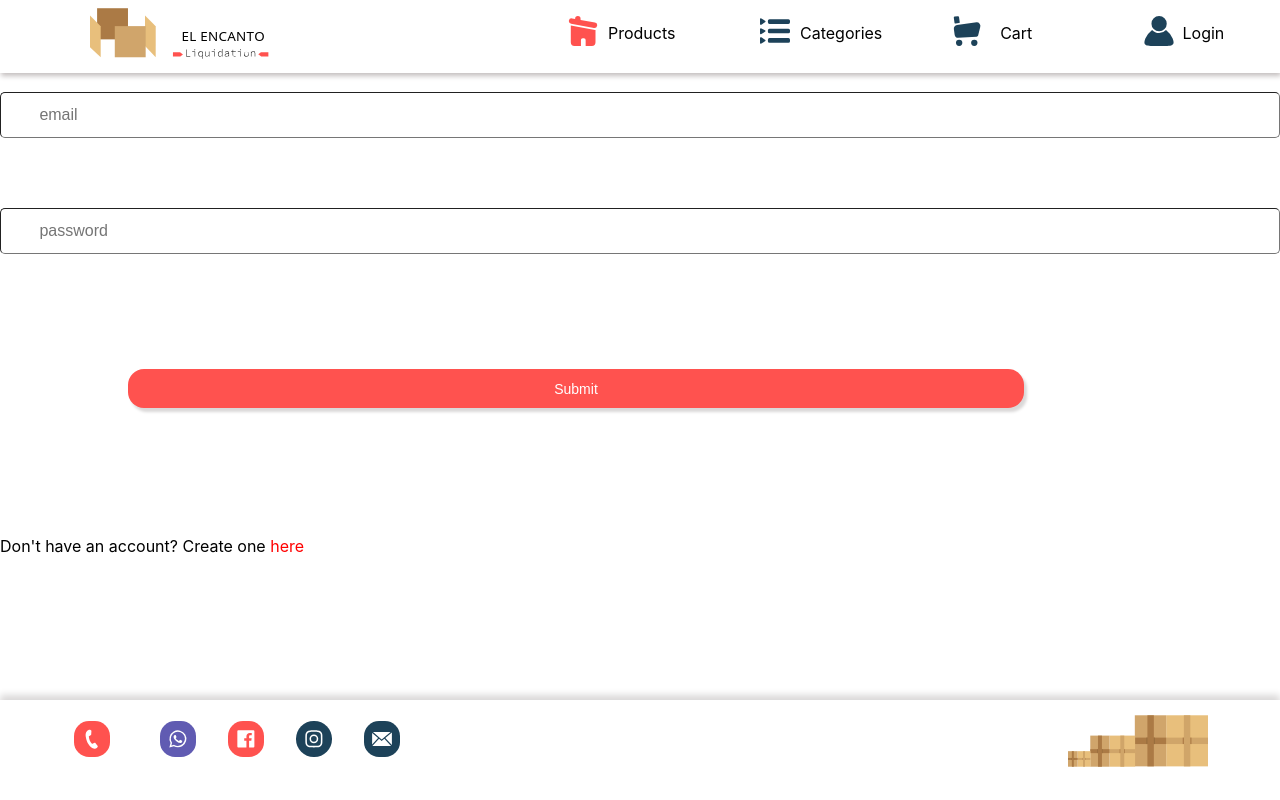
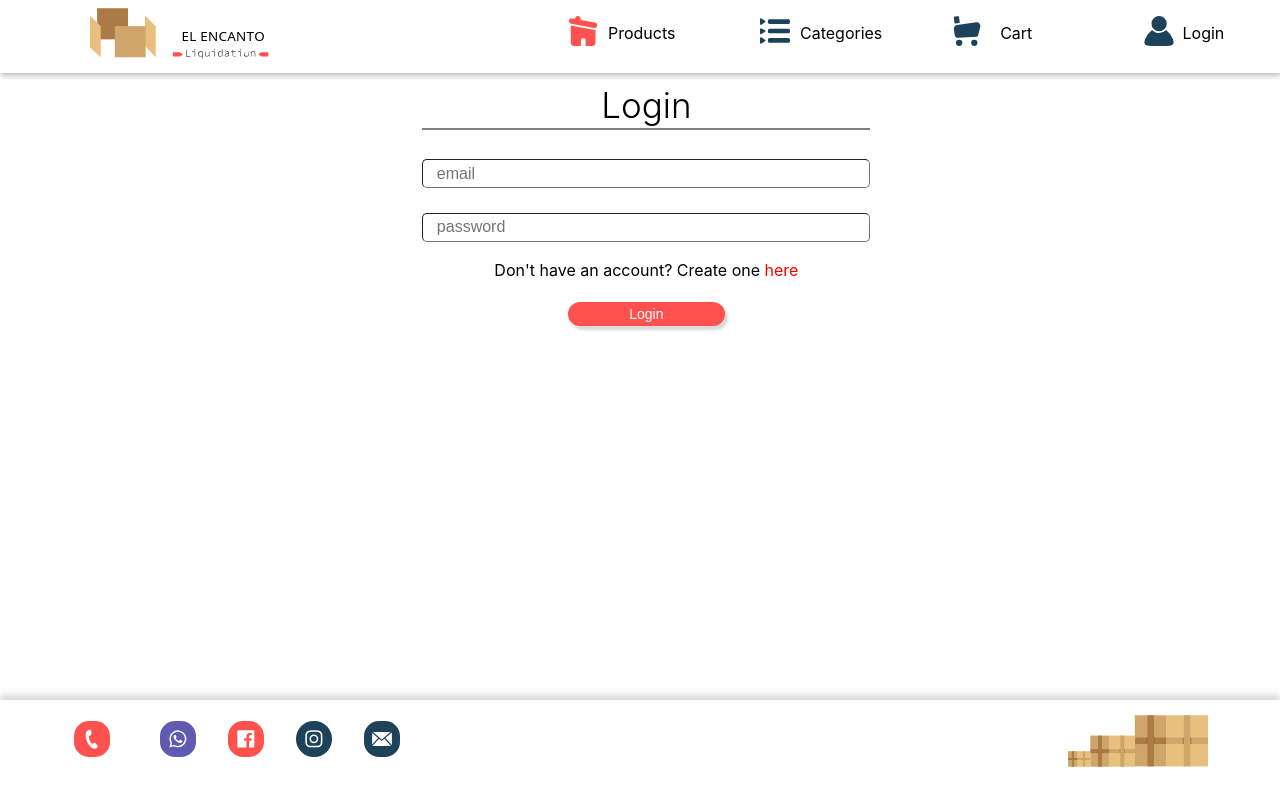
Before and after one commit to frankperez-github/elEncanto, a Next.js app: page /Login in a window 1280 px wide. Built offline with nearby package versions, Linux system fonts and the light colour scheme.

Commit message:
Updated Front End

```diff
--- a/pages/Login.jsx
+++ b/pages/Login.jsx
@@ -33,16 +33,25 @@ const Login = ()=> {
     }, [])
 
     return (
-    <div onSubmit={handleLogin} className="user">
-        <form action="POST" style={{display:"flex", flexDirection:"column", alignContent:"center"}} className="login">
+    <div onSubmit={handleLogin} className="shipping User container-shipping">
+
+        <div className="Cart-title OrderTitle">
+            <h2>Login</h2>
+        </div>
+
+
+        <form  action="POST" style={{display:"flex", flexDirection:"column", alignContent:"center"}} className="login">
             <input placeholder="email" type="text" value={username} onChange={e=>setUsername(e.target.value)}/>
             <input placeholder="password" type="password" value={password} onChange={e=>setPassword(e.target.value)}/>
-            <button style={{width:"70%",alignSelf:"center"}} className="buy_button" type="submit">
-                Submit
+
+            <p>Don't have an account? Create one <span style={{color:"red"}}><Link  href="/Register">here</Link></span></p>
+
+            <button style={{width:"70%",alignSelf:"center"}} className="buy_button LogInButton" type="submit">
+                Login
             </button>
 
-          <p>Don't have an account? Create one <span style={{color:"red"}}><Link  href="/Register">here</Link></span></p>
-            </form>
+
+        </form>
     </div>
     )
 }
--- a/styles/Desk.css
+++ b/styles/Desk.css
@@ -558,7 +558,7 @@ button:hover{
     margin: 2.9% 33.3%;
 }
 .OrderTitle h2{
-    margin-left: 35.5%;
+    text-align: center;
 }
 .ShippingAddress{
     margin-top: 2%;
@@ -592,6 +592,22 @@ button:hover{
     margin-top: -1%;
 }
 /*End of PlaceOrder View*/
+
+
+/*LogIn View*/
+
+.login{
+    margin-top: 5%;
+}
+.login p{
+    text-align: center;
+}
+.LogInButton{
+    width: 35% !important;
+    margin-left: 10%;
+}
+
+/*End of LogIn View*/
 
 
 /*-------- Categories View----------*/
```
Also changed, not shown: pages/Register.jsx (+14 -4 lines).
